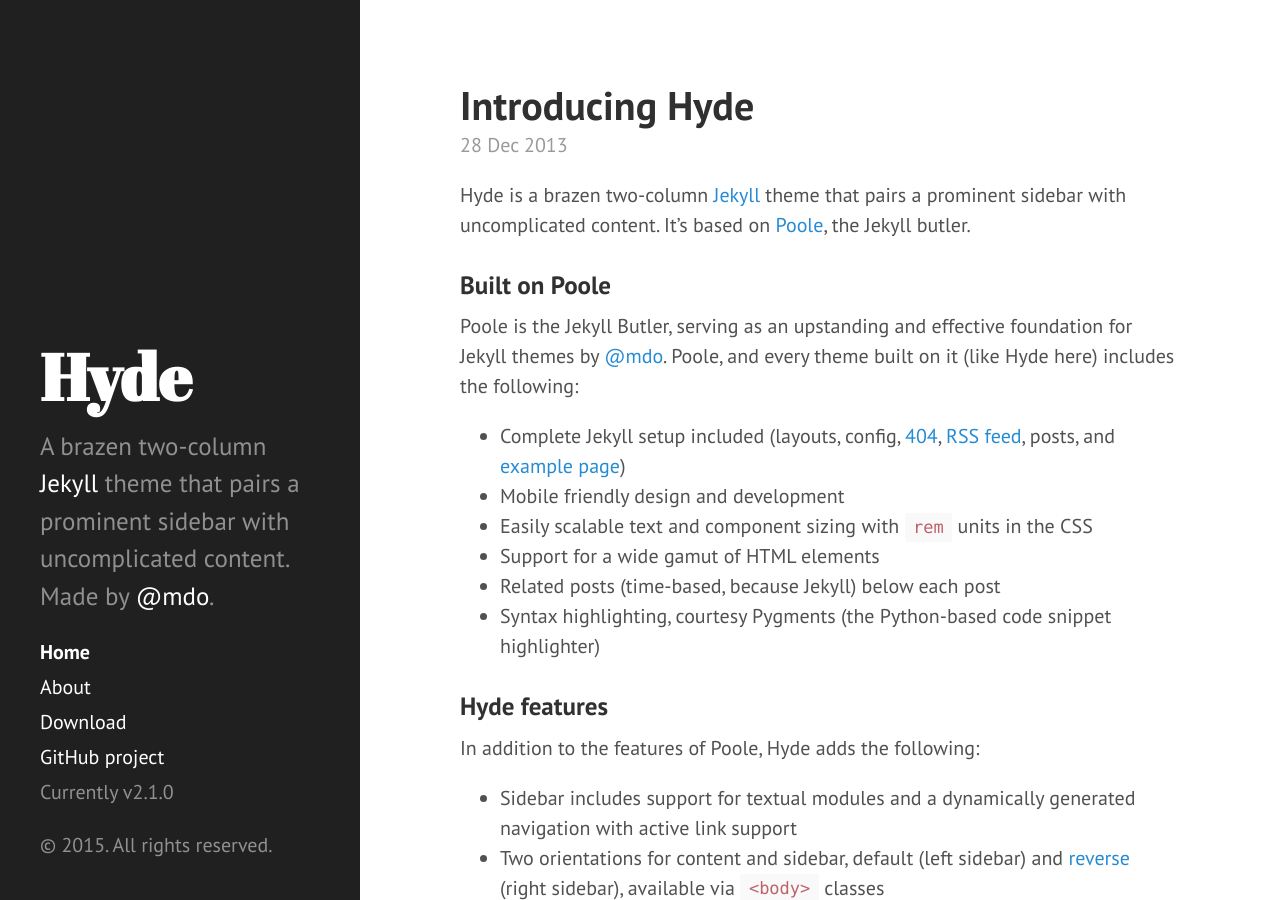
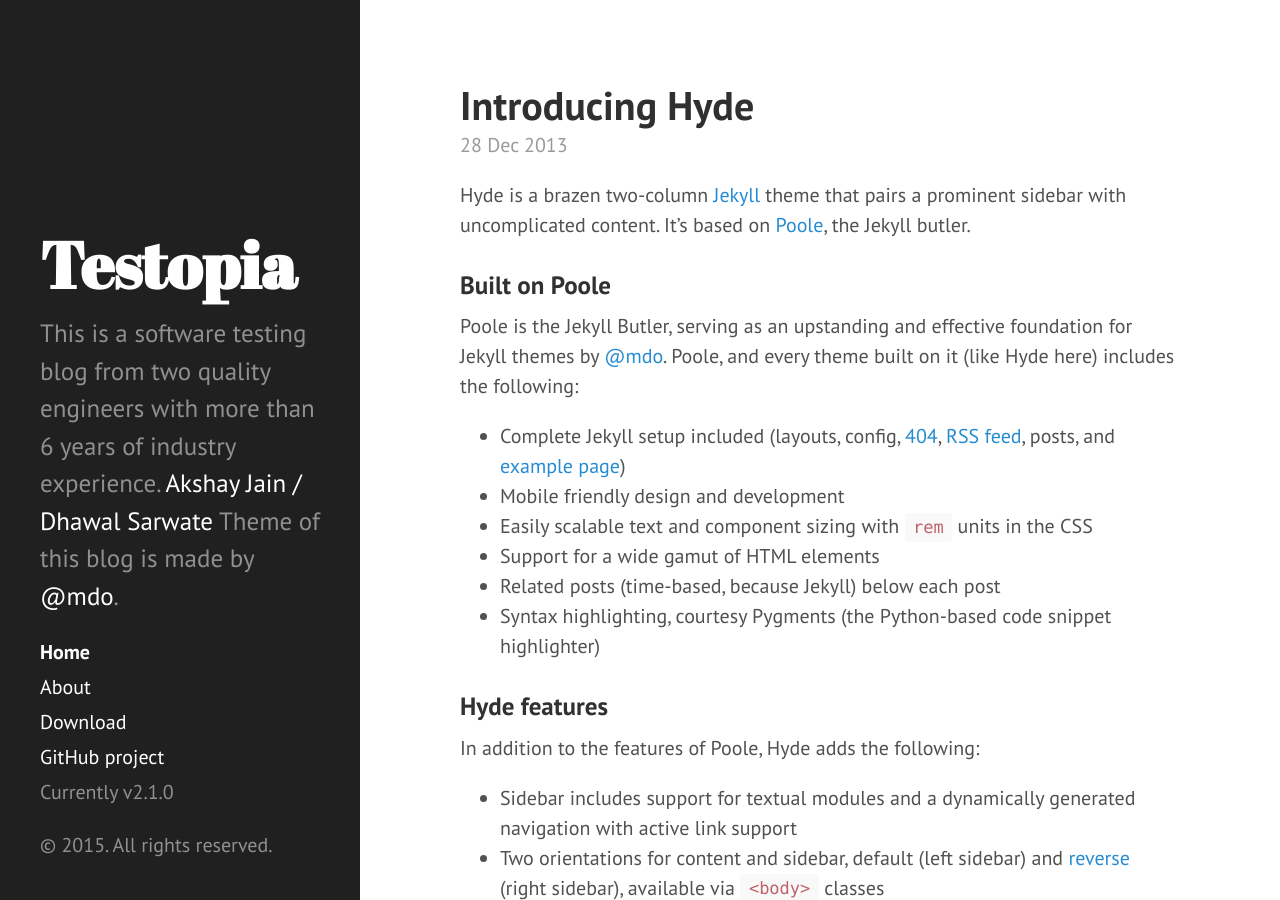
Before and after one commit to akshay059/akshay059.github.io, a Jekyll site: the page built from index.html, in a window 1280 px wide and 900 px high. Built offline with Jekyll 4.4.1, drawn with Linux system fonts in a browser that asks for light colours; Markdown is read by kramdown in place of the engine named in the settings; the list of posts is cut into pages by our own code.

Commit message:
changed config

```diff
--- a/_config.yml
+++ b/_config.yml
@@ -7,15 +7,15 @@ permalink:        pretty
 relative_permalinks: true
 
 # Setup
-title:            Hyde
-tagline:          'A Jekyll theme'
-description:      'A brazen two-column <a href="http://jekyllrb.com" target="_blank">Jekyll</a> theme that pairs a prominent sidebar with uncomplicated content. Made by <a href="https://twitter.com/mdo" target="_blank">@mdo</a>.'
+title:            Testopia
+tagline:          'The ultimate testing blog...'
+description:      'This is a software testing blog from two quality engineers with more than 6 years of industry experience. <a href="#" target="_blank">Akshay Jain / Dhawal Sarwate</a> Theme of this blog is made by <a href="https://twitter.com/mdo" target="_blank">@mdo</a>.'
 url:              http://hyde.getpoole.com
 baseurl:          /
 
 author:
-  name:           'Mark Otto'
-  url:            https://twitter.com/mdo
+  name:           'Akshay Jain'
+  url:            https://plus.google.com/akshay059
 
 paginate:         5
 
@@ -24,4 +24,4 @@ paginate:         5
 version:          2.1.0
 
 github:
-  repo:           https://github.com/poole/hyde
+  repo:           https://github.com/akshay059
```
Also changed, not shown: 1 other file.
